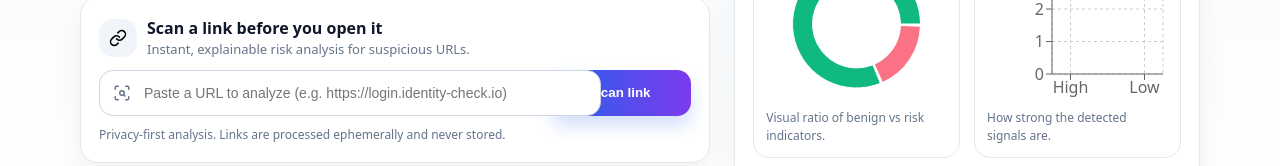
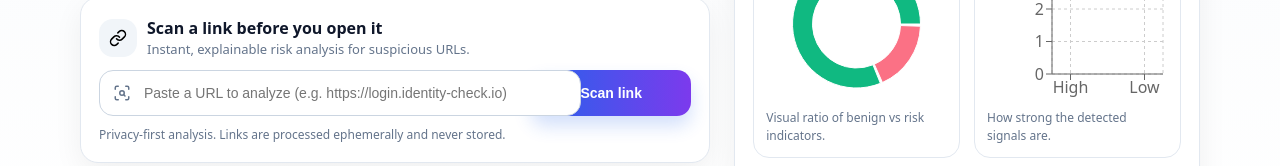
Before and after one commit to Felixakinboade/trustlayer-ui, a React (Vite) app: page / in a window 1280 px wide. Shown: the part 361-527 px from the top of the page. Built offline with nearby package versions, Linux system fonts and the light colour scheme.

Commit message:
Fix button width and padding for 'Scan link' text to display properly

```diff
--- a/src/App.jsx
+++ b/src/App.jsx
@@ -172,7 +172,7 @@ export default function App() {
         <div style={{ maxWidth: 1120, margin: "0 auto", padding: "16px 20px", display: "flex", alignItems: "center", justifyContent: "space-between" }}>
           <div style={{ display: "flex", gap: 12, alignItems: "center" }}>
             <div style={{ width: 36, height: 36, borderRadius: 12, background: "linear-gradient(135deg, #60A5FA, #A78BFA, #34D399)" }} />
-            <div>
+      <div>
               <div style={{ fontWeight: 800, letterSpacing: "-0.02em" }}>TrustLayer</div>
               <div style={{ fontSize: 12, opacity: 0.75 }}>URL risk triage • explainable signals • API-ready</div>
             </div>
@@ -224,7 +224,7 @@ export default function App() {
                     </div>
                   </div>
 
-                  <div style={{ display: "grid", gridTemplateColumns: "1fr 140px", gap: 10 }}>
+                  <div style={{ display: "grid", gridTemplateColumns: "1fr 160px", gap: 10 }}>
                     <div style={{ position: "relative" }}>
                       <input
                         value={url}
@@ -253,10 +253,13 @@ export default function App() {
                         color: "white",
                         background: loading ? "#94A3B8" : "linear-gradient(90deg, #2563EB, #7C3AED)",
                         boxShadow: "0 10px 18px rgba(37,99,235,0.20)",
+                        padding: "14px 20px",
+                        fontSize: 14,
+                        whiteSpace: "nowrap",
                       }}
                     >
                       {loading ? "Scanning..." : "Scan link"}
-                    </button>
+        </button>
                   </div>
 
                   <div style={{ marginTop: 10, fontSize: 12, color: "#64748B" }}>
```
